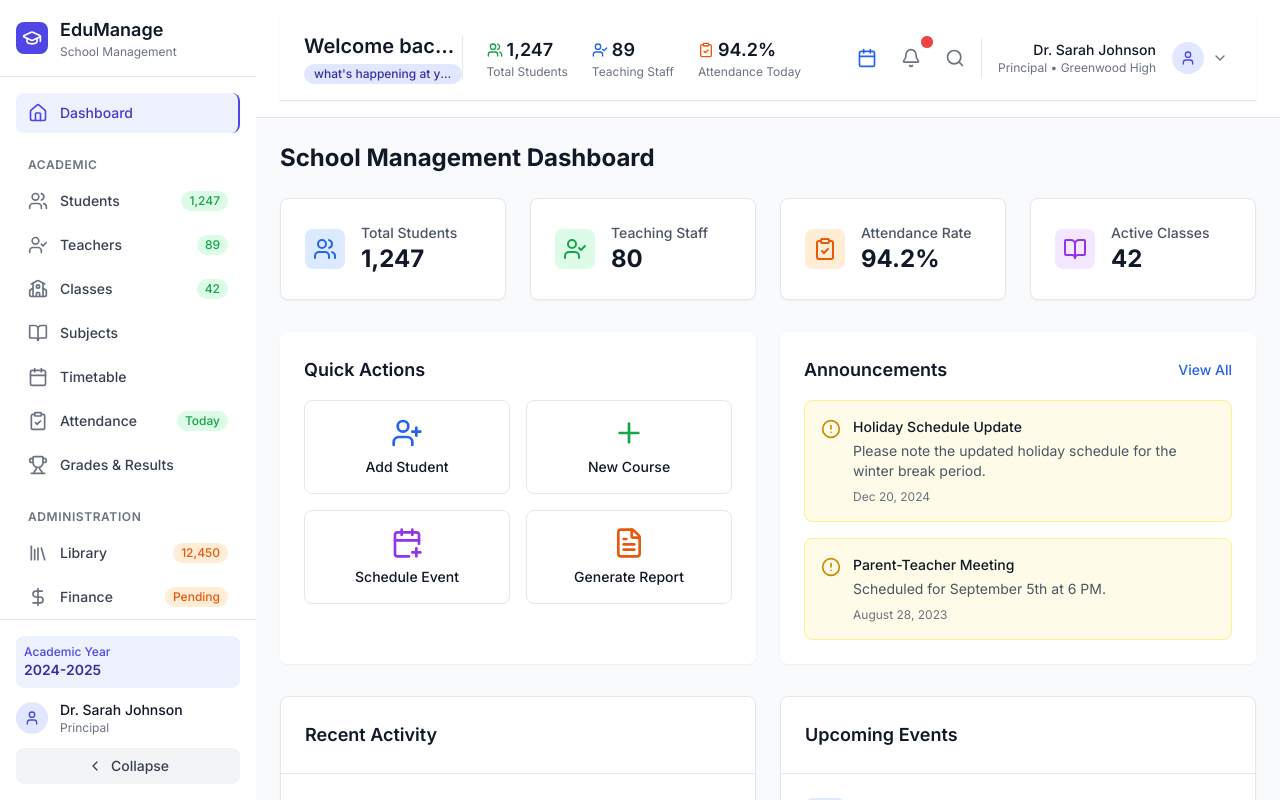
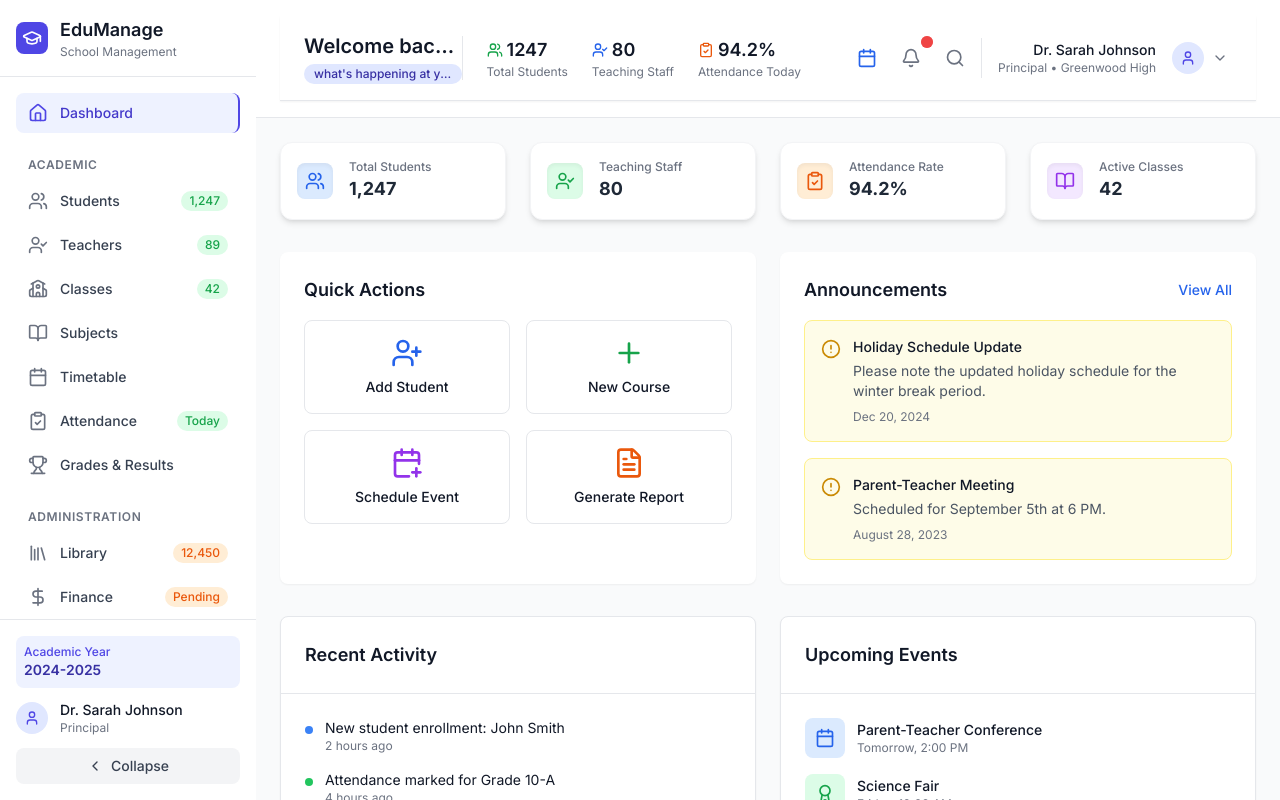
Before and after one commit to jaydeepsarkr/EduManage-Software, a Vue app: page / in a window 1280 px wide. Built offline with nearby package versions, Linux system fonts and the light colour scheme.

Commit message:
working on header done

```diff
--- a/src/components/Header/TodaysData/Data.vue
+++ b/src/components/Header/TodaysData/Data.vue
@@ -2,42 +2,49 @@
   <div
     class="hidden xl:flex items-center space-x-6 px-6 border-l border-gray-200"
   >
-    <div class="text-center">
-      <div class="flex items-center space-x-1">
-        <Users class="w-4 h-4 text-green-600" />
-        <span class="text-lg font-semibold text-gray-900">1,247</span>
-      </div>
-      <div class="text-xs text-gray-500">Total Students</div>
-    </div>
-    <div class="text-center">
-      <div class="flex items-center space-x-1">
-        <UserCheck class="w-4 h-4 text-blue-600" />
-        <span class="text-lg font-semibold text-gray-900">89</span>
-      </div>
-      <div class="text-xs text-gray-500">Teaching Staff</div>
-    </div>
-    <div class="text-center">
-      <div class="flex items-center space-x-1">
-        <ClipboardCheck class="w-4 h-4 text-orange-600" />
-        <span class="text-lg font-semibold text-gray-900">94.2%</span>
-      </div>
-      <div class="text-xs text-gray-500">Attendance Today</div>
-    </div>
+    <MiniStat
+      v-for="(stat, index) in miniStats"
+      :key="index"
+      :icon="stat.icon"
+      :value="stat.value"
+      :label="stat.label"
+      :iconColor="stat.iconColor"
+    />
   </div>
 </template>
 
 <script>
   import { Users, UserCheck, ClipboardCheck } from "lucide-vue-next";
+  import MiniStat from "@/components/Header/TodaysData/MiniStat/MiniStat.vue";
 
   export default {
     name: "SchoolHeader",
     components: {
-      Users,
-      UserCheck,
-      ClipboardCheck,
+      MiniStat,
     },
     data() {
-      return {};
+      return {
+        miniStats: [
+          {
+            icon: Users,
+            value: 1247,
+            label: "Total Students",
+            iconColor: "text-green-600",
+          },
+          {
+            icon: UserCheck,
+            value: 80,
+            label: "Teaching Staff",
+            iconColor: "text-blue-600",
+          },
+          {
+            icon: ClipboardCheck,
+            value: "94.2%",
+            label: "Attendance Today",
+            iconColor: "text-orange-600",
+          },
+        ],
+      };
     },
     methods: {
       getCurrentPageTitle() {
--- /dev/null
+++ b/src/components/Header/TodaysData/MiniStat/MiniStat.vue
@@ -0,0 +1,38 @@
+<!-- components/MiniStat.vue -->
+<template>
+  <div class="text-center">
+    <div class="flex items-center space-x-1">
+      <component
+        :is="icon"
+        class="w-4 h-4"
+        :class="iconColor"
+      />
+      <span class="text-lg font-semibold text-gray-900">{{ value }}</span>
+    </div>
+    <div class="text-xs text-gray-500">{{ label }}</div>
+  </div>
+</template>
+
+<script>
+  export default {
+    name: "MiniStat",
+    props: {
+      icon: {
+        type: [Object, Function],
+        required: true,
+      },
+      value: {
+        type: [String, Number],
+        required: true,
+      },
+      label: {
+        type: String,
+        required: true,
+      },
+      iconColor: {
+        type: String,
+        default: "text-gray-400",
+      },
+    },
+  };
+</script>
--- a/src/components/Home/DashboardCards.vue
+++ b/src/components/Home/DashboardCards.vue
@@ -1,16 +1,26 @@
 <template>
-  <div class="bg-white p-6 rounded-lg shadow-sm border border-gray-200">
+  <div
+    class="bg-white p-4 rounded-xl shadow-md border border-gray-100 transition-transform duration-300 hover:shadow-lg hover:-translate-y-1"
+  >
     <div class="flex items-center">
-      <div :class="['p-2 rounded-lg', bgColor]">
+      <div
+        :class="[
+          'p-2 rounded-lg shadow-inner transition duration-300',
+          bgColor,
+        ]"
+      >
         <component
           :is="icon"
-          class="w-6 h-6"
-          :class="iconColor"
+          class="w-5 h-5"
+          :class="[
+            iconColor,
+            'transition-transform duration-300 group-hover:scale-110',
+          ]"
         />
       </div>
       <div class="ml-4">
-        <p class="text-sm font-medium text-gray-600">{{ label }}</p>
-        <p class="text-2xl font-bold text-gray-900">{{ value }}</p>
+        <p class="text-xs font-medium text-gray-500">{{ label }}</p>
+        <p class="text-lg font-bold text-gray-800">{{ value }}</p>
       </div>
     </div>
   </div>
--- a/src/views/HomeView.vue
+++ b/src/views/HomeView.vue
@@ -1,10 +1,6 @@
 <template>
   <main class="flex-1 overflow-y-auto bg-gray-50 p-6">
     <div class="max-w-7xl mx-auto">
-      <h1 class="text-2xl font-bold text-gray-900 mb-6">
-        School Management Dashboard
-      </h1>
-
       <!-- Dashboard Cards -->
       <div
         class="grid grid-cols-1 md:grid-cols-2 lg:grid-cols-3 xl:grid-cols-4 gap-6 mb-8"
```
